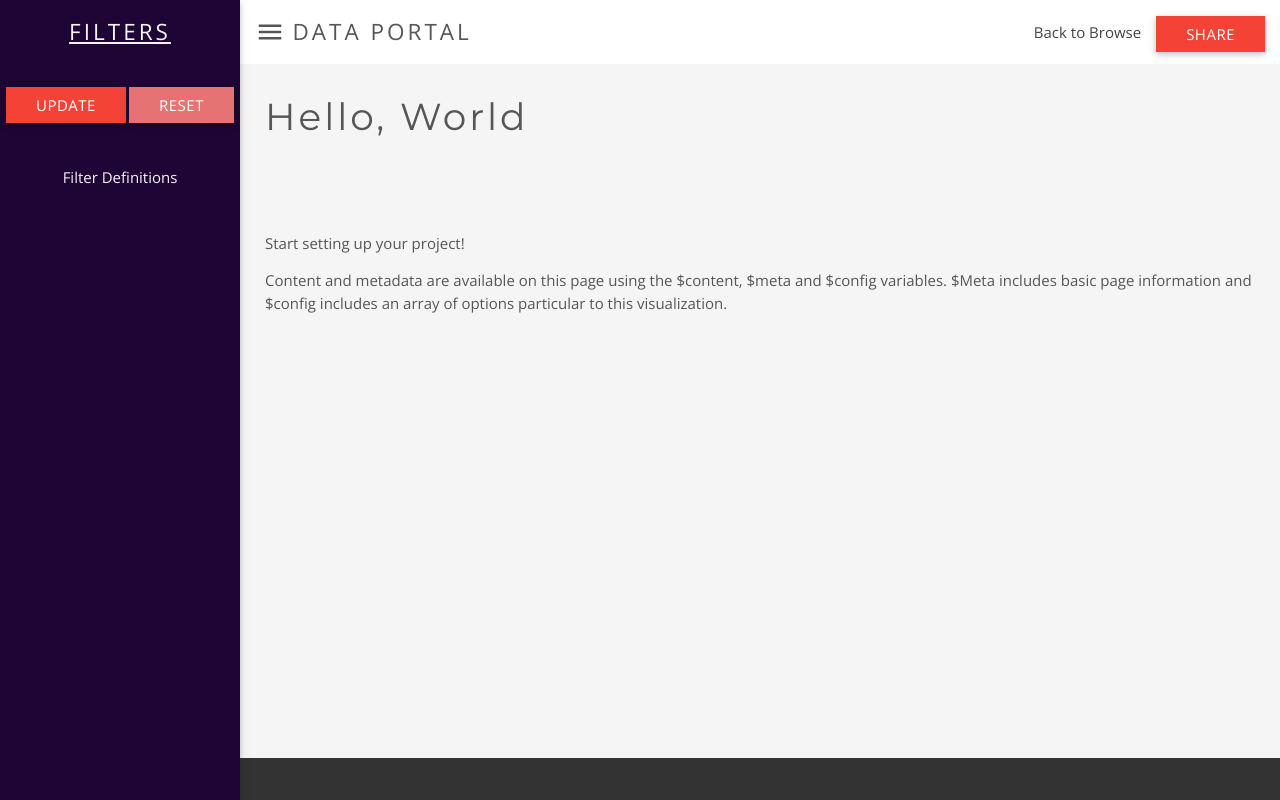
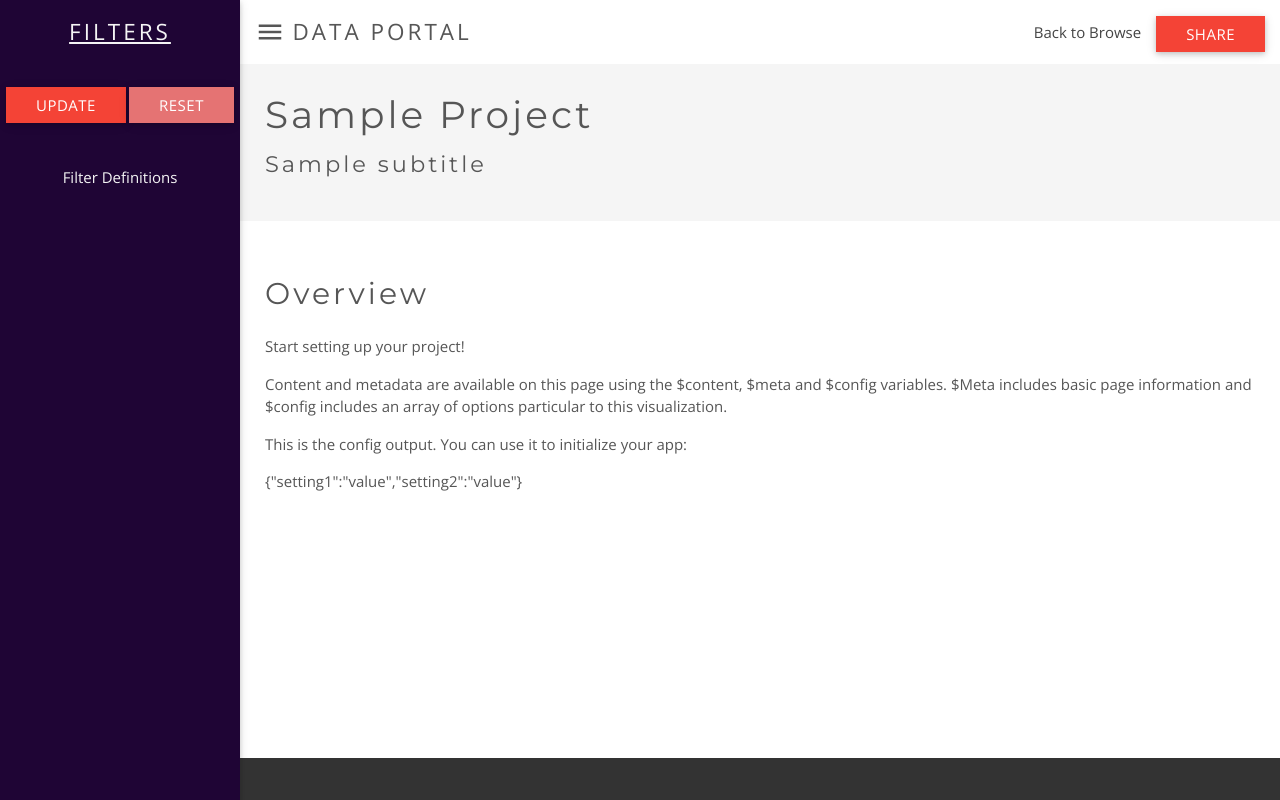
Before and after one commit to cssat/project-template, a PHP site: page /content/sample in a window 1280 px wide. Run offline with PHP 8.4, Linux system fonts and the light colour scheme; some libraries are stand-ins or nearby versions.

Commit message:
More style and documentation updates

```diff
--- a/public/content/sample.md
+++ b/public/content/sample.md
@@ -1,5 +1,5 @@
 {
-	"title": "Sample Title",
+	"title": "Sample Project",
 	"subtitle": "Sample subtitle",
 	"slug": "sample",
 	"tags": [
@@ -15,4 +15,6 @@
 
 # Overview
 
-This is some dummy content written in Markdown.
+Start setting up your project!
+
+Content and metadata are available on this page using the $content, $meta and $config variables. $Meta includes basic page information and $config includes an array of options particular to this visualization.
--- a/public/templates/content.php
+++ b/public/templates/content.php
@@ -21,14 +21,23 @@ include_once('header.php');
     <!-- Visualization content goes in the main content area to the right. You will generally
          want to use tabs unless there is no text content at all. -->
     <div id="visualization-content">
+    	<!-- Title row -->
 	    <div id="data-title">
-			<h1>Hello, World</h1>
+			<h1><?php echo $meta["title"]; ?></h1>
+
+			<!-- Print the subtitle if we have it -->
+			<?php
+			 if($meta["subtitle"]): ?>
+			 	<h4><?php echo $meta["subtitle"]; ?></h4>
+			<?php endif;?>
 		</div>
+
+		<!-- Container for graph content. Replace with tabs if needed. See http://materializecss.com/tabs.html
+		     for details about how to set up tabs -->
 		<div id="graph">
-			<p>Start setting up your project!</p>
-			<p>Content and metadata are available on this page using the $content, $meta and $config
-			   variables. $Meta includes basic page information and $config includes an array of
-			   options particular to this visualization.</p>
+			<?php echo $content; ?>
+			<p>This is the config output. You can use it to initialize your app: </p>
+			<p><?php print_r($config); ?></p>
 	   </div>
 	</div>
 
```
Also changed, not shown: README.md, public/assets/css/styles.min.css, public/assets/sass/base/_base.scss, public/assets/sass/base/_typography.scss, public/assets/sass/theme/_visualization.scss, public/content/README.md.
